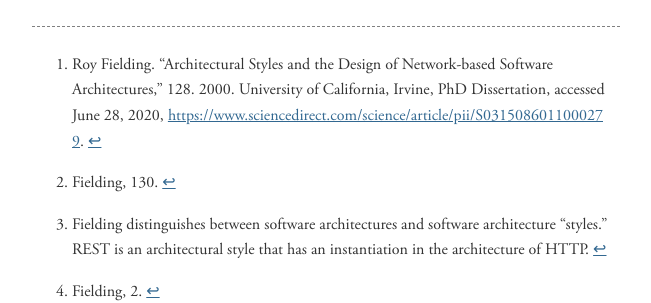
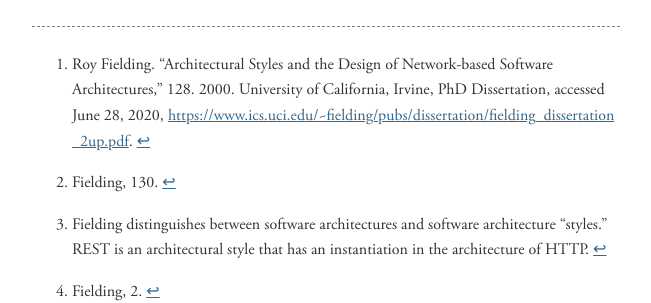
Before and after one commit to sinclairtarget/sinclairtarget.github.io, a Jekyll site: the page built from _posts/2020-06-28-rest.md, in a window 1280 px wide and 900 px high, scrolled down 6123 px. Shown: the part 274-577 px from the top of the window, without its empty margins (314-965 px from the left). Built offline with Jekyll 4.4.1, drawn with Linux system fonts in a browser that asks for light colours; comment, search, counter and statistics services are not loaded; part of the change alters nothing that is shown.

Commit message:
Fix link to Fielding dissertation in footnotes.

```diff
--- a/_posts/2020-06-28-rest.md
+++ b/_posts/2020-06-28-rest.md
@@ -214,7 +214,7 @@ _Previously on TwoBitHistory..._
 
 <blockquote class="twitter-tweet"><p lang="en" dir="ltr">New post is up! I wrote about how to solve differential equations using an analog computer from the &#39;30s mostly made out of gears. As a bonus there&#39;s even some stuff in here about how to aim very large artillery pieces.<a href="https://t.co/fwswXymgZa">https://t.co/fwswXymgZa</a></p>&mdash; TwoBitHistory (@TwoBitHistory) <a href="https://twitter.com/TwoBitHistory/status/1247187881946275841?ref_src=twsrc%5Etfw">April 6, 2020</a></blockquote> <script async src="https://platform.twitter.com/widgets.js" charset="utf-8"></script>
 
-[^1]: Roy Fielding. "Architectural Styles and the Design of Network-based Software Architectures," 128. 2000. University of California, Irvine, PhD Dissertation, accessed June 28, 2020, <https://www.sciencedirect.com/science/article/pii/S0315086011000279>.
+[^1]: Roy Fielding. "Architectural Styles and the Design of Network-based Software Architectures," 128. 2000. University of California, Irvine, PhD Dissertation, accessed June 28, 2020, <https://www.ics.uci.edu/~fielding/pubs/dissertation/fielding_dissertation_2up.pdf>.
 [^2]: Fielding, 130.
 [^3]: Fielding distinguishes between software architectures and software architecture "styles." REST is an architectural style that has an instantiation in the architecture of HTTP.
 [^4]: Fielding, 2.
```
